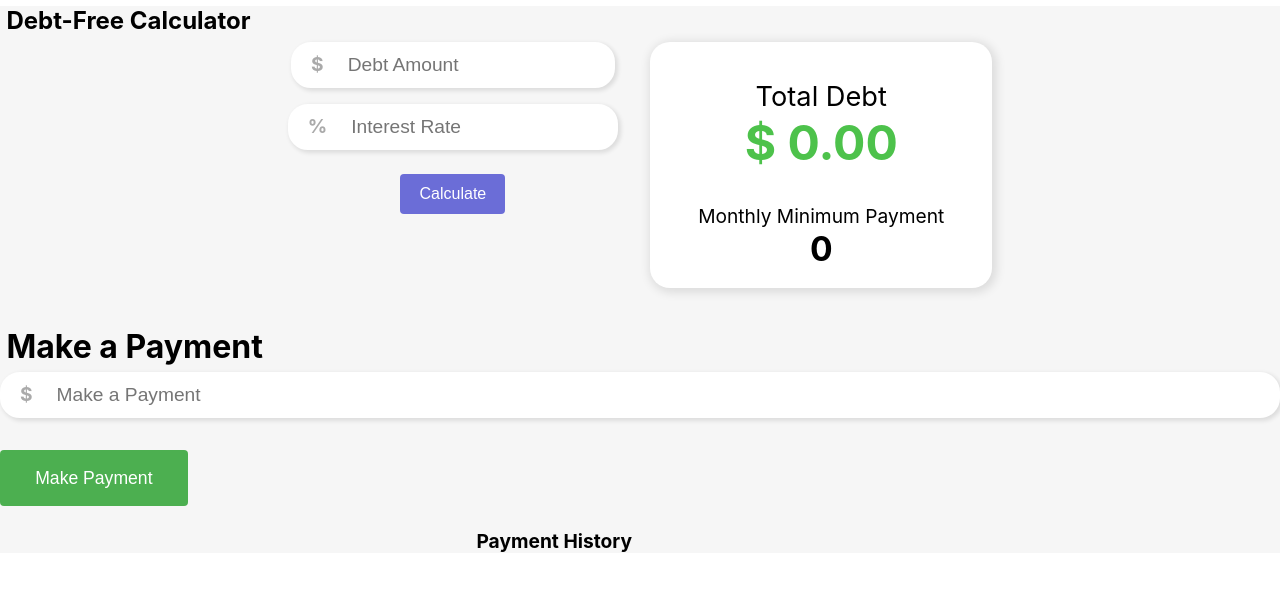
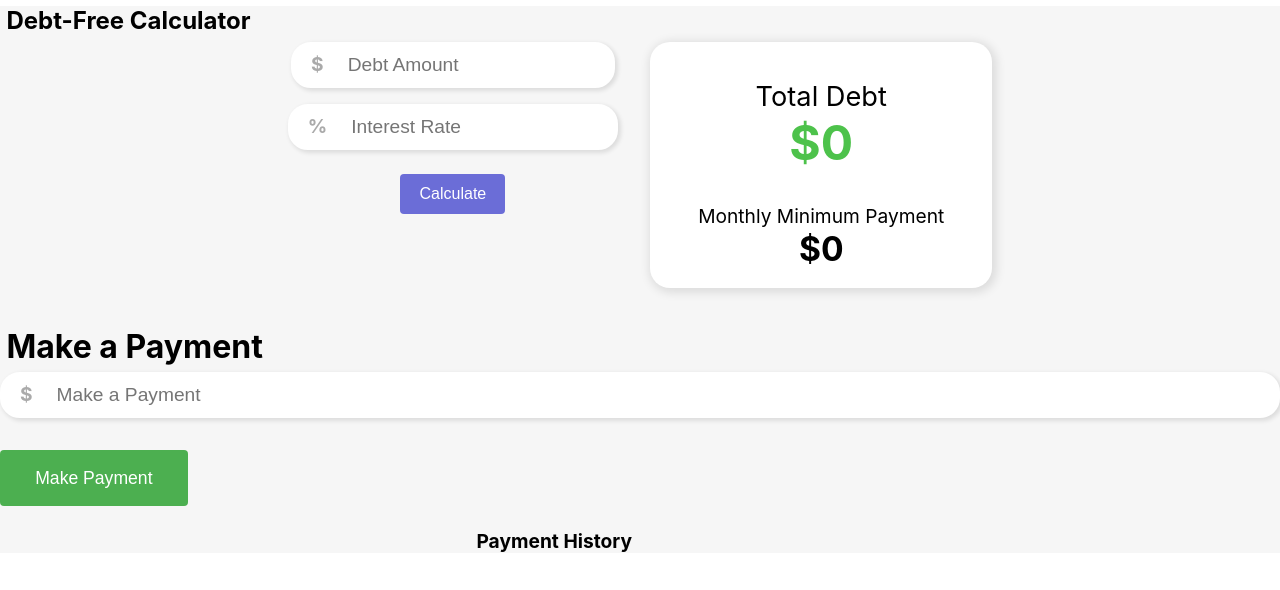
Before and after one commit to chanceltron/debt-free-calc, a React (Create React App) app: page / in a window 1280 px wide. Shown: the top 590 px of the page. Built offline with nearby package versions, Linux system fonts and the light colour scheme.

Commit message:
Need some cleanup but logic is about complete

```diff
--- a/src/App.jsx
+++ b/src/App.jsx
@@ -7,17 +7,16 @@ import Form from './Components/Form';
 import Payment from './Components/Payment';
 
 const App = () => {
-  const [debtTotal, setDebtTotal] = useState('0');
-  const [monthlyPayments, setMonthlyPayments] = useState('0');
+  const [debtTotal, setDebtTotal] = useState('-');
+  const [monthlyPayments, setMonthlyPayments] = useState('-');
 
-  const numberWithCommas = () => {
-    const number = debtTotal * 1;
-    const twoDecimal = number.toFixed(2);
-    const addThoseCommas = twoDecimal.replace(/\B(?<!\.\d*)(?=(\d{3})+(?!\d))/g, ',');
-    if (debtTotal < 0) {
-      return 'You are Debt Free!';
+  const readableFormat = (number) => {
+    if (isNaN(number) || number < 0) {
+      return '$0';
     } else {
-      return '$ ' + addThoseCommas;
+      const fixedNum = Number(number).toFixed(2);
+      const addComma = fixedNum.toString().replace(/\B(?<!\.\d*)(?=(\d{3})+(?!\d))/g, ',');
+      return '$' + addComma;
     }
   };
 
@@ -30,16 +29,16 @@ const App = () => {
           <div className='debtTracker round-pill'>
             <div className='totalDebtSection round-pill'>
               <h2 className='header'>Total Debt</h2>
-              <div className='totalDebt'>{numberWithCommas()}</div>
+              <div className='totalDebt'>{readableFormat(debtTotal)}</div>
             </div>
             <div className='monthlyPaymentSection'>
               <h2 className='subheader'>Monthly Minimum Payment</h2>
-              <div className='minimumPayment'>{monthlyPayments}</div>
+              <div className='minimumPayment'>{readableFormat(monthlyPayments)}</div>
             </div>
           </div>
         </div>
         <div className='bottomPanel'></div>
-        <Payment debtTotal={debtTotal} setDebtTotal={(debtTotal) => setDebtTotal(debtTotal)} />
+        <Payment debtTotal={debtTotal} setDebtTotal={(debtTotal) => setDebtTotal(debtTotal)} monthlyPayments={monthlyPayments} />
       </div>
     </div>
   );
--- a/src/Components/Form.jsx
+++ b/src/Components/Form.jsx
@@ -7,18 +7,21 @@ const Form = (props) => {
   const [debtPrincipal, setDebtPrincipal] = useState('');
   const [interestRate, setInterestRate] = useState('');
 
+  const typeNumberHandler = () => {
+    debtPrincipal.replace(/\B(?<!\.\d*)(?=(\d{3})+(?!\d))/g, ',');
+  };
+
   const handleSubmit = (e) => {
     e.preventDefault();
 
     const interestRateCalc = interestRate / Math.pow(10, 2);
     const interest = interestRateCalc * debtPrincipal;
-    const debtTotalCalc = Number(interest) + Number(debtPrincipal);
-    const debtTotal = debtTotalCalc.toFixed(2);
+    const debtTotal = Number(interest) + Number(debtPrincipal);
     props.setDebtTotal(debtTotal);
 
     const dividedNum = debtTotal / 12;
-    const twoDecimal = dividedNum.toFixed(2);
-    props.setMonthlyPayments('$' + twoDecimal);
+    const monthlyPayment = dividedNum.toFixed(2);
+    props.setMonthlyPayments(Number(monthlyPayment));
   };
 
   return (
--- a/src/Components/Payment.css
+++ b/src/Components/Payment.css
@@ -6,3 +6,29 @@
   font-size: 1.1rem;
   font-weight: 500;
 }
+
+.resetBtn {
+  margin: 1rem 0;
+  padding: 1em 2em;
+  background-color: #6b6dd7;
+  color: #ffffff;
+  font-size: 1.1rem;
+  font-weight: 500;
+}
+
+.paymentBtn:hover {
+  background-color: #388e3c;
+}
+
+.resetBtn:hover {
+  background-color: #4e4fa1;
+}
+
+.inputContainer.alert {
+  border-color: #d85854;
+  color: #eb2821;
+}
+
+.hidden {
+  display: none;
+}
--- a/src/Components/Payment.jsx
+++ b/src/Components/Payment.jsx
@@ -3,24 +3,45 @@ import PaymentList from './PaymentList';
 import '../Base.css';
 import './Payment.css';
 
-const Payment = ({ debtTotal, setDebtTotal }) => {
+const Payment = ({ debtTotal, setDebtTotal, monthlyPayments }) => {
   const [paymentAmount, setPaymentAmount] = useState('');
   const [payments, setPayments] = useState([]);
+  const [paymentAlert, setPaymentAlert] = useState(false);
+  const [paymentBtnVisible, setPaymentBtnVisible] = useState(true);
+  const [resetBtnVisible, setResetBtnVisible] = useState(false);
+
+  const handleReset = () => document.location.reload();
 
   const handleSubmit = (e) => {
     e.preventDefault();
     const today = new Date();
     const currentDate = today.getMonth() + 1 + '/' + today.getDate() + '/' + today.getFullYear();
 
+    if (paymentAmount < monthlyPayments) {
+      setPaymentAlert(true);
+      setPaymentAmount('Looks like your payment is a little short. Please try again.');
+    } else if (isNaN(paymentAmount)) {
+      setPaymentAlert(true);
+      setPaymentAmount('Please enter a valid number');
+    } else {
       const newPayment = {
         id: Date.now(),
         date: currentDate,
-      paymentAmount: parseFloat(paymentAmount),
-      totalLeft: parseFloat(debtTotal) - parseFloat(paymentAmount),
+        paymentAmount: Number(paymentAmount),
+        totalLeft: Number(debtTotal) - Number(paymentAmount),
       };
 
       setDebtTotal(newPayment.totalLeft);
+
       setPayments([...payments, newPayment]);
+      if (paymentAlert) {
+        setPaymentAlert(false);
+      }
+    }
+    if (debtTotal <= 0) {
+      setPaymentBtnVisible(false);
+      setResetBtnVisible(true);
+    }
   };
 
   return (
@@ -28,14 +49,17 @@ const Payment = ({ debtTotal, setDebtTotal }) => {
       <div className='makePayment'>
         <h1>Make a Payment</h1>
         <form>
-          <div className='inputContainer'>
+          <div className={`inputContainer ${paymentAlert ? 'alert' : ''}`}>
             <label htmlFor='debtPrincipal' className='inputLabel'>
               $
             </label>
-            <input className='formInput' type='text' placeholder='Make a Payment' onChange={(e) => setPaymentAmount(e.target.value)} required />
+            <input className='formInput' type='text' value={paymentAmount} placeholder='Make a Payment' onChange={(e) => setPaymentAmount(e.target.value)} required />
           </div>
-          <button onClick={handleSubmit} className='btn paymentBtn'>
+          <button onClick={handleSubmit} className={`btn paymentBtn ${paymentBtnVisible ? '' : 'hidden'}`}>
             Make Payment
+          </button>
+          <button onClick={handleReset} className={`btn resetBtn ${resetBtnVisible ? '' : 'hidden'}`}>
+            Start Another Loan
           </button>
         </form>
       </div>
--- a/src/Components/PaymentList.jsx
+++ b/src/Components/PaymentList.jsx
@@ -3,14 +3,24 @@ import React from 'react';
 import './PaymentList.css';
 
 export default function PaymentList({ payments }) {
+  const readableFormat = (number) => {
+    if (isNaN(number) || number < 0) {
+      return '$0';
+    } else {
+      const fixedNum = Number(number).toFixed(2);
+      const addComma = fixedNum.toString().replace(/\B(?<!\.\d*)(?=(\d{3})+(?!\d))/g, ',');
+      return '$' + addComma;
+    }
+  };
+
   return (
     <ul className='paymentList'>
       <h4 className='historyTitle'>Payment History</h4>
       {payments.map((payment) => (
         <li key={payment.id} className='listItem'>
           <div className='paymentDate'>{payment.date}</div>
-          <div className='paymentAmount'>${payment.paymentAmount}</div>
-          <div className='totalLeft'>${payment.totalLeft}</div>
+          <div className='paymentAmount'>{readableFormat(payment.paymentAmount.toFixed(2))}</div>
+          <div className='totalLeft'>{readableFormat(payment.totalLeft.toFixed(2))}</div>
         </li>
       ))}
     </ul>
```
Lines whose indentation alone changed are shown as unchanged.
